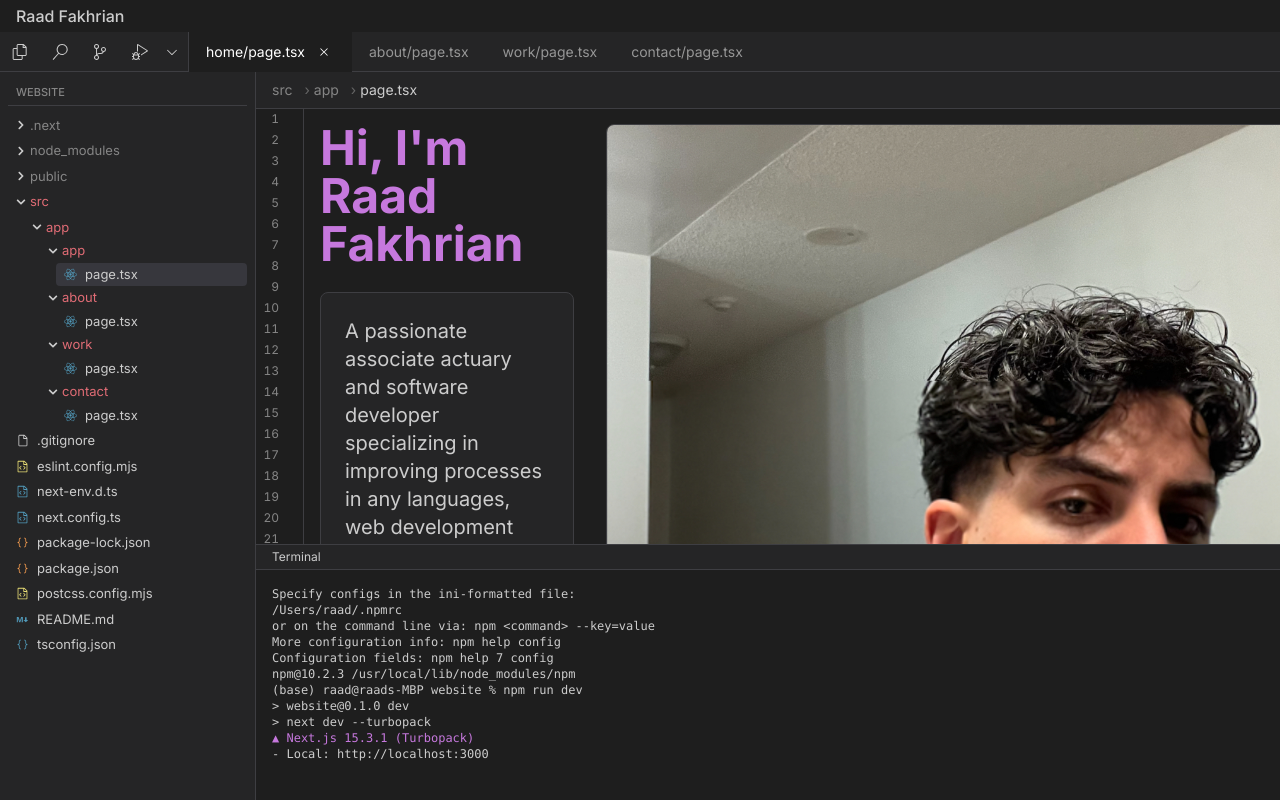
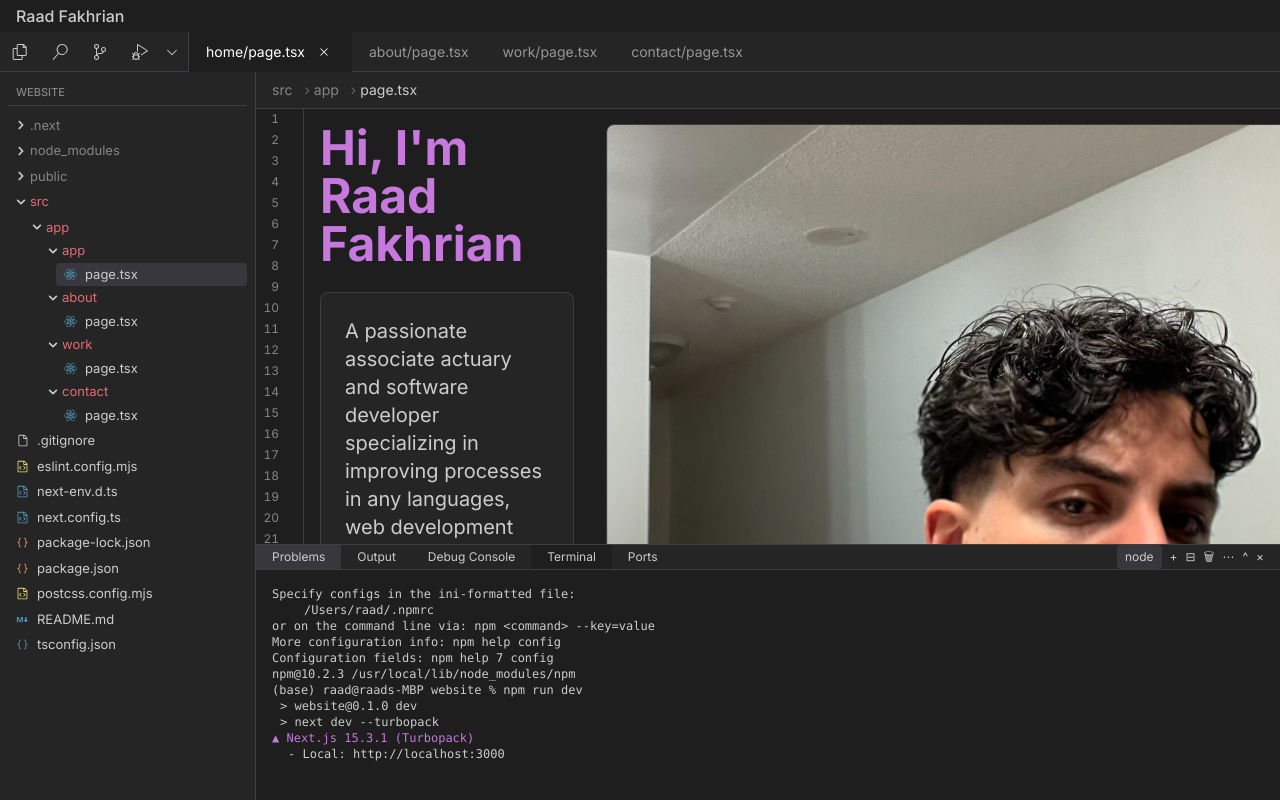
Before and after one commit to raadthedeveloper/website, a Next.js app: page / in a window 1280 px wide. Built offline with nearby package versions, Linux system fonts and the light colour scheme.

Commit message:
Update PageLayout.tsx

```diff
--- a/src/components/PageLayout.tsx
+++ b/src/components/PageLayout.tsx
@@ -152,12 +152,30 @@ export default function PageLayout({ children, filePath }: PageLayoutProps) {
 
       {/* Terminal */}
       <div className="fixed bottom-0 left-64 right-0 h-64 bg-[#1e1e1e] border-t border-[#3e3e42]">
-        <div className="bg-[#252526] text-[#cccccc] text-xs px-4 py-1 border-b border-[#3e3e42]">
-          Terminal
+        {/* Terminal Top Bar */}
+        <div className="flex items-center border-b border-[#3e3e42] bg-[#252526] text-[#cccccc] text-xs">
+          <div className="flex items-center">
+            <div className="px-4 py-1 bg-[#37373d] text-[#cccccc]">Problems</div>
+            <div className="px-4 py-1 text-[#cccccc]">Output</div>
+            <div className="px-4 py-1 text-[#cccccc]">Debug Console</div>
+            <div className="px-4 py-1 bg-[#1e1e1e] text-[#cccccc]">Terminal</div>
+            <div className="px-4 py-1 text-[#cccccc]">Ports</div>
+          </div>
+          <div className="ml-auto flex items-center pr-4">
+            <span className="px-2 py-1 bg-[#37373d] text-[#cccccc] rounded mr-2">node</span>
+            <span className="text-[#cccccc]">+</span>
+            <span className="mx-2 text-[#cccccc]">⊟</span>
+            <span className="text-[#cccccc]">🗑</span>
+            <span className="ml-2 text-[#cccccc]">⋯</span>
+            <span className="ml-2 text-[#cccccc]">^</span>
+            <span className="ml-2 text-[#cccccc]">×</span>
+          </div>
         </div>
+
+        {/* Terminal Content */}
         <div className="p-4 text-xs font-mono">
           <div className="text-[#cccccc]">Specify configs in the ini-formatted file:</div>
-          <div className="text-[#cccccc]">/Users/raad/.npmrc</div>
+          <div className="pl-8 text-[#cccccc]">/Users/raad/.npmrc</div>
           <div className="text-[#cccccc]">or on the command line via: npm &lt;command&gt; --key=value</div>
           <div className="text-[#cccccc]"></div>
           <div className="text-[#cccccc]">More configuration info: npm help config</div>
@@ -166,11 +184,11 @@ export default function PageLayout({ children, filePath }: PageLayoutProps) {
           <div className="text-[#cccccc]">npm@10.2.3 /usr/local/lib/node_modules/npm</div>
           <div className="text-[#cccccc]">(base) raad@raads-MBP website % npm run dev</div>
           <div className="text-[#cccccc]"></div>
-          <div className="text-[#cccccc]">&gt; website@0.1.0 dev</div>
-          <div className="text-[#cccccc]">&gt; next dev --turbopack</div>
+          <div className="pl-2 text-[#cccccc]">&gt; website@0.1.0 dev</div>
+          <div className="pl-2 text-[#cccccc]">&gt; next dev --turbopack</div>
           <div className="text-[#cccccc]"></div>
           <div className="text-[#C678DD]">▲ Next.js 15.3.1 (Turbopack)</div>
-          <div className="text-[#cccccc]">- Local:        http://localhost:3000</div>
+          <div className="pl-4 text-[#cccccc]">- Local:        http://localhost:3000</div>
         </div>
       </div>
     </div>
```
